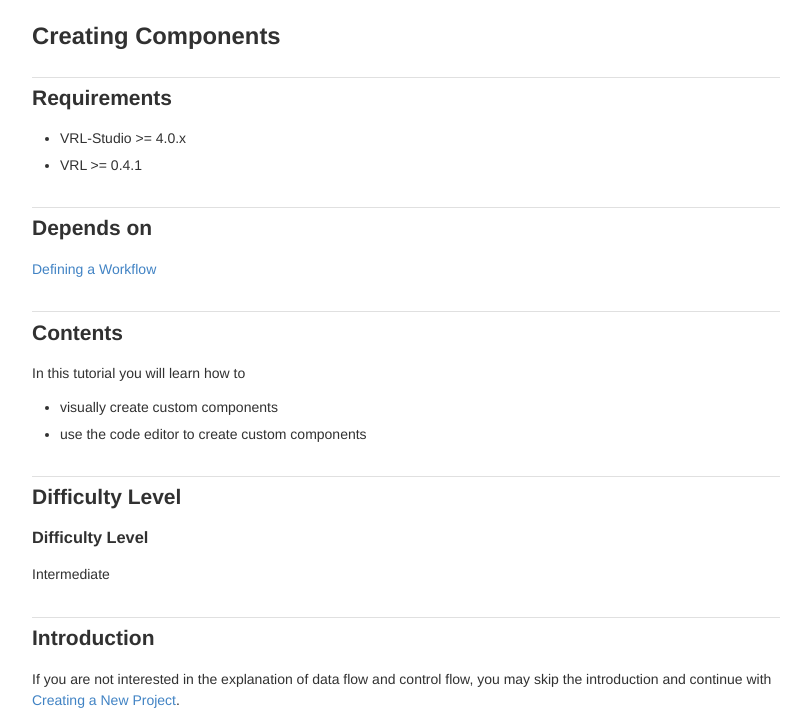
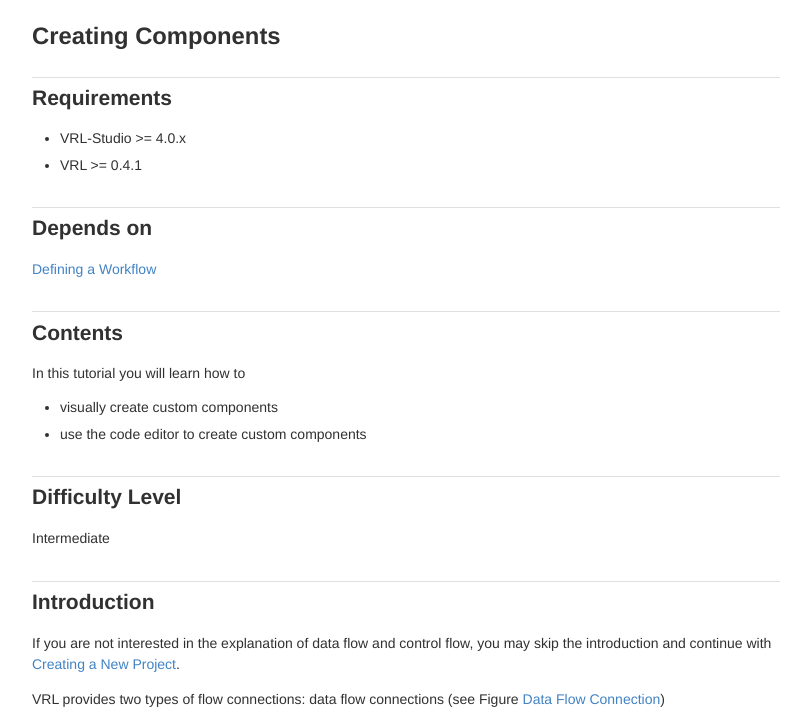
Before and after one commit to miho/VRL-Documentation, a plain HTML site: page vrl-studio/creating-components.html in a window 1280 px wide. Shown: the top 721 px of the page, without its empty margins (234-1045 px from the left). Drawn offline with Linux system fonts and the light colour scheme.

Commit message:
updated some headers

```diff
--- a/vrl-studio/creating-components.html
+++ b/vrl-studio/creating-components.html
@@ -28,8 +28,6 @@
 </ul>
 
 <h2 id="difficultylevel">Difficulty Level</h2>
-
-<h3 id="difficultylevel">Difficulty Level</h3>
 
 <p>Intermediate</p>
 
```
Also changed, not shown: vrl-studio/defining-a-workflow.html (+0 -2 lines), vrl-studio/version-management.html (+0 -2 lines), 4 other files.
